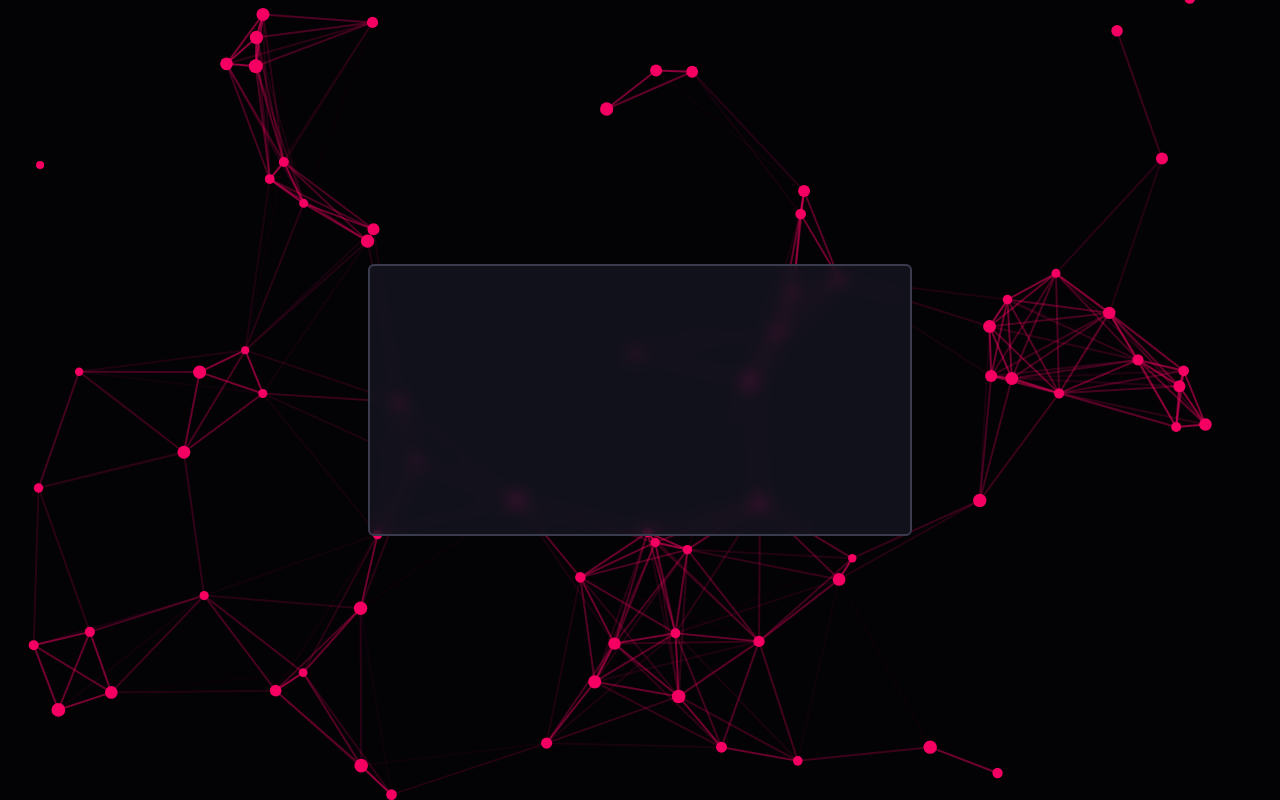
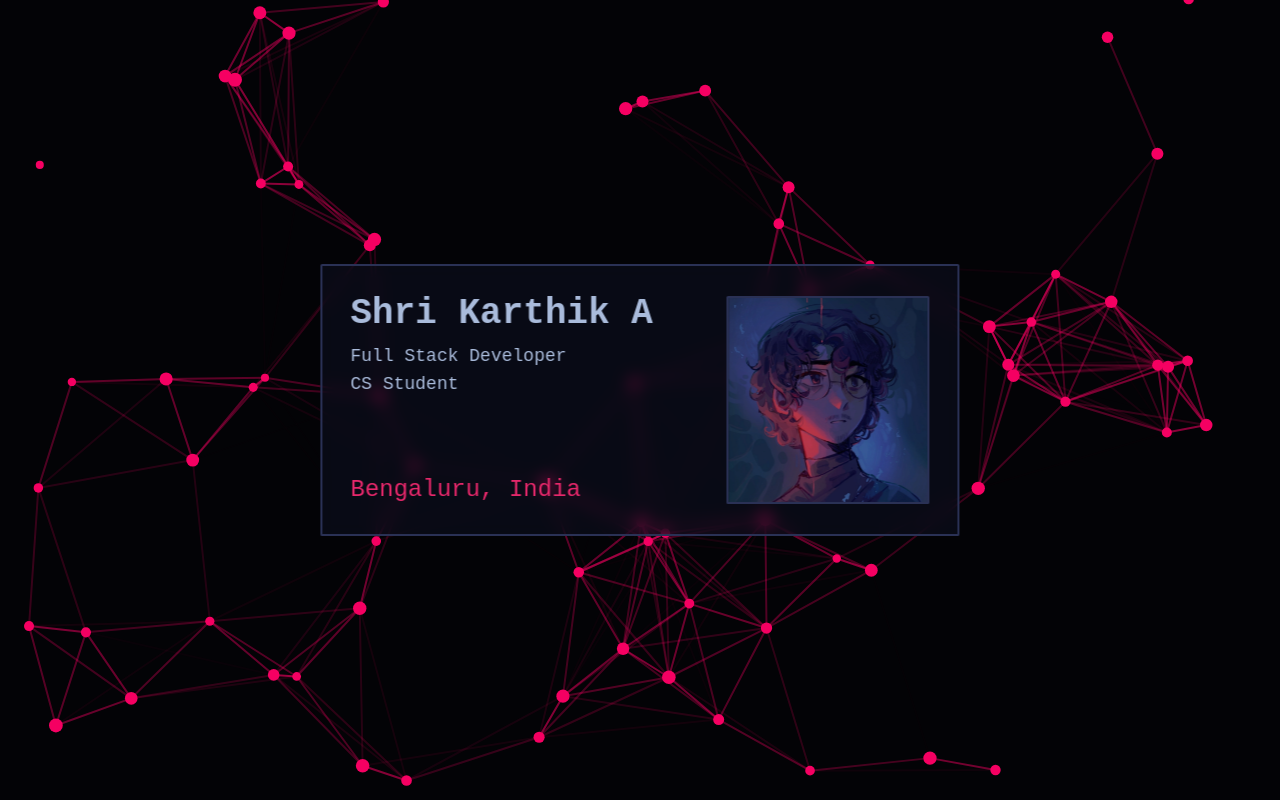
Before and after one commit to Kart8ik/PORTFOLIO, a React (Vite) app: page / in a window 1280 px wide. Built offline with nearby package versions, Linux system fonts and the light colour scheme.

Commit message:
finished initial card and set up other cards

```diff
--- /dev/null
+++ b/src/components/ui/card.jsx
@@ -0,0 +1,101 @@
+import * as React from "react"
+
+import { cn } from "@/lib/utils"
+
+function Card({
+  className,
+  ...props
+}) {
+  return (
+    <div
+      data-slot="card"
+      className={cn(
+        "bg-card/50 backdrop-blur-sm text-card-foreground flex flex-col gap-6 rounded-sm border border-2 py-6 shadow-sm",
+        className
+      )}
+      {...props} />
+  );
+}
+
+function CardHeader({
+  className,
+  ...props
+}) {
+  return (
+    <div
+      data-slot="card-header"
+      className={cn(
+        "@container/card-header grid auto-rows-min grid-rows-[auto_auto] items-start gap-1.5 px-6 has-data-[slot=card-action]:grid-cols-[1fr_auto] [.border-b]:pb-6",
+        className
+      )}
+      {...props} />
+  );
+}
+
+function CardTitle({
+  className,
+  ...props
+}) {
+  return (
+    <div
+      data-slot="card-title"
+      className={cn("leading-none font-semibold", className)}
+      {...props} />
+  );
+}
+
+function CardDescription({
+  className,
+  ...props
+}) {
+  return (
+    <div
+      data-slot="card-description"
+      className={cn("text-muted-foreground text-sm", className)}
+      {...props} />
+  );
+}
+
+function CardAction({
+  className,
+  ...props
+}) {
+  return (
+    <div
+      data-slot="card-action"
+      className={cn(
+        "col-start-2 row-span-2 row-start-1 self-start justify-self-end",
+        className
+      )}
+      {...props} />
+  );
+}
+
+function CardContent({
+  className,
+  ...props
+}) {
+  return (<div data-slot="card-content" className={cn("px-6", className)} {...props} />);
+}
+
+function CardFooter({
+  className,
+  ...props
+}) {
+  return (
+    <div
+      data-slot="card-footer"
+      className={cn("flex items-center px-6 [.border-t]:pt-6", className)}
+      {...props} />
+  );
+}
+
+export {
+  Card,
+  CardHeader,
+  CardFooter,
+  CardTitle,
+  CardAction,
+  CardDescription,
+  CardContent,
+}
--- a/src/index.css
+++ b/src/index.css
@@ -3,11 +3,101 @@
 
 @custom-variant dark (&:is(.dark *));
 
+:root {
+  --background: oklch(0.1149 0 0);
+  --foreground: oklch(0.7890 0.0498 261.9614);
+  --card: oklch(0.1895 0.0368 275.1612);
+  --card-foreground: oklch(0.6079 0.2228 7.1441);
+  --popover: oklch(0.2435 0 0);
+  --popover-foreground: oklch(0.8853 0 0);
+  --primary: oklch(0.6198 0.2478 10.4098);
+  --primary-foreground: oklch(0 0 0);
+  --secondary: oklch(0.4377 0.1531 9.5326);
+  --secondary-foreground: oklch(0.8853 0 0);
+  --muted: oklch(0.2850 0 0);
+  --muted-foreground: oklch(0.5999 0 0);
+  --accent: oklch(0.3059 0.0655 273.6178);
+  --accent-foreground: oklch(0.8853 0 0);
+  --destructive: oklch(0.6591 0.1530 22.1703);
+  --destructive-foreground: oklch(1.0000 0 0);
+  --border: oklch(0.3252 0.0646 273.9502);
+  --input: oklch(0.3092 0 0);
+  --ring: oklch(0.5298 0.1646 16.0617);
+  --chart-1: oklch(0.4891 0 0);
+  --chart-2: oklch(0.4863 0.0361 196.0278);
+  --chart-3: oklch(0.6534 0 0);
+  --chart-4: oklch(0.7316 0 0);
+  --chart-5: oklch(0.8078 0 0);
+  --sidebar: oklch(0.8187 0.0568 277.2774);
+  --sidebar-foreground: oklch(0.3211 0 0);
+  --sidebar-primary: oklch(0.4891 0 0);
+  --sidebar-primary-foreground: oklch(1.0000 0 0);
+  --sidebar-accent: oklch(0.4573 0.1065 273.5877);
+  --sidebar-accent-foreground: oklch(0.9006 0 0);
+  --sidebar-border: oklch(0.5494 0.1256 273.0846);
+  --sidebar-ring: oklch(0.4891 0 0);
+  --font-sans: JetBrains Mono, monospace;
+  --font-serif: JetBrains Mono, monospace;
+  --font-mono: JetBrains Mono, monospace;
+  --radius: 0.35rem;
+  --shadow-2xs: 0px 2px 0px 0px hsl(0 0% 20% / 0.07);
+  --shadow-xs: 0px 2px 0px 0px hsl(0 0% 20% / 0.07);
+  --shadow-sm: 0px 2px 0px 0px hsl(0 0% 20% / 0.15), 0px 1px 2px -1px hsl(0 0% 20% / 0.15);
+  --shadow: 0px 2px 0px 0px hsl(0 0% 20% / 0.15), 0px 1px 2px -1px hsl(0 0% 20% / 0.15);
+  --shadow-md: 0px 2px 0px 0px hsl(0 0% 20% / 0.15), 0px 2px 4px -1px hsl(0 0% 20% / 0.15);
+  --shadow-lg: 0px 2px 0px 0px hsl(0 0% 20% / 0.15), 0px 4px 6px -1px hsl(0 0% 20% / 0.15);
+  --shadow-xl: 0px 2px 0px 0px hsl(0 0% 20% / 0.15), 0px 8px 10px -1px hsl(0 0% 20% / 0.15);
+  --shadow-2xl: 0px 2px 0px 0px hsl(0 0% 20% / 0.38);
+}
+
+.dark {
+  --background: oklch(0.1149 0 0);
+  --foreground: oklch(0.8853 0 0);
+  --card: oklch(0.1895 0.0368 275.1612);
+  --card-foreground: oklch(0.6079 0.2228 7.1441);
+  --popover: oklch(0.2435 0 0);
+  --popover-foreground: oklch(0.8853 0 0);
+  --primary: oklch(0.6198 0.2478 10.4098);
+  --primary-foreground: oklch(0 0 0);
+  --secondary: oklch(0.4377 0.1531 9.5326);
+  --secondary-foreground: oklch(0.8853 0 0);
+  --muted: oklch(0.2850 0 0);
+  --muted-foreground: oklch(0.5999 0 0);
+  --accent: oklch(0.3059 0.0655 273.6178);
+  --accent-foreground: oklch(0.8853 0 0);
+  --destructive: oklch(0.6591 0.1530 22.1703);
+  --destructive-foreground: oklch(1.0000 0 0);
+  --border: oklch(0.3252 0.0646 273.9502);
+  --input: oklch(0.3092 0 0);
+  --ring: oklch(0.5298 0.1646 16.0617);
+  --chart-1: oklch(0.7058 0 0);
+  --chart-2: oklch(0.6714 0.0339 206.3482);
+  --chart-3: oklch(0.5452 0 0);
+  --chart-4: oklch(0.4604 0 0);
+  --chart-5: oklch(0.3715 0 0);
+  --sidebar: oklch(0.2393 0 0);
+  --sidebar-foreground: oklch(0.8853 0 0);
+  --sidebar-primary: oklch(0.7058 0 0);
+  --sidebar-primary-foreground: oklch(0.2178 0 0);
+  --sidebar-accent: oklch(0.3715 0 0);
+  --sidebar-accent-foreground: oklch(0.8853 0 0);
+  --sidebar-border: oklch(0.3290 0 0);
+  --sidebar-ring: oklch(0.7058 0 0);
+  --font-sans: JetBrains Mono, monospace;
+  --font-serif: JetBrains Mono, monospace;
+  --font-mono: JetBrains Mono, monospace;
+  --radius: 0.35rem;
+  --shadow-2xs: 0px 2px 0px 0px hsl(0 0% 20% / 0.07);
+  --shadow-xs: 0px 2px 0px 0px hsl(0 0% 20% / 0.07);
+  --shadow-sm: 0px 2px 0px 0px hsl(0 0% 20% / 0.15), 0px 1px 2px -1px hsl(0 0% 20% / 0.15);
+  --shadow: 0px 2px 0px 0px hsl(0 0% 20% / 0.15), 0px 1px 2px -1px hsl(0 0% 20% / 0.15);
+  --shadow-md: 0px 2px 0px 0px hsl(0 0% 20% / 0.15), 0px 2px 4px -1px hsl(0 0% 20% / 0.15);
+  --shadow-lg: 0px 2px 0px 0px hsl(0 0% 20% / 0.15), 0px 4px 6px -1px hsl(0 0% 20% / 0.15);
+  --shadow-xl: 0px 2px 0px 0px hsl(0 0% 20% / 0.15), 0px 8px 10px -1px hsl(0 0% 20% / 0.15);
+  --shadow-2xl: 0px 2px 0px 0px hsl(0 0% 20% / 0.38);
+}
+
 @theme inline {
-  --radius-sm: calc(var(--radius) - 4px);
-  --radius-md: calc(var(--radius) - 2px);
-  --radius-lg: var(--radius);
-  --radius-xl: calc(var(--radius) + 4px);
   --color-background: var(--background);
   --color-foreground: var(--foreground);
   --color-card: var(--card);
@@ -23,6 +113,7 @@
   --color-accent: var(--accent);
   --color-accent-foreground: var(--accent-foreground);
   --color-destructive: var(--destructive);
+  --color-destructive-foreground: var(--destructive-foreground);
   --color-border: var(--border);
   --color-input: var(--input);
   --color-ring: var(--ring);
@@ -39,75 +130,24 @@
   --color-sidebar-accent-foreground: var(--sidebar-accent-foreground);
   --color-sidebar-border: var(--sidebar-border);
   --color-sidebar-ring: var(--sidebar-ring);
-}
 
-:root {
-  --radius: 0.625rem;
-  --background: oklch(1 0 0);
-  --foreground: oklch(0.145 0 0);
-  --card: oklch(1 0 0);
-  --card-foreground: oklch(0.145 0 0);
-  --popover: oklch(1 0 0);
-  --popover-foreground: oklch(0.145 0 0);
-  --primary: oklch(0.205 0 0);
-  --primary-foreground: oklch(0.985 0 0);
-  --secondary: oklch(0.97 0 0);
-  --secondary-foreground: oklch(0.205 0 0);
-  --muted: oklch(0.97 0 0);
-  --muted-foreground: oklch(0.556 0 0);
-  --accent: oklch(0.97 0 0);
-  --accent-foreground: oklch(0.205 0 0);
-  --destructive: oklch(0.577 0.245 27.325);
-  --border: oklch(0.922 0 0);
-  --input: oklch(0.922 0 0);
-  --ring: oklch(0.708 0 0);
-  --chart-1: oklch(0.646 0.222 41.116);
-  --chart-2: oklch(0.6 0.118 184.704);
-  --chart-3: oklch(0.398 0.07 227.392);
-  --chart-4: oklch(0.828 0.189 84.429);
-  --chart-5: oklch(0.769 0.188 70.08);
-  --sidebar: oklch(0.985 0 0);
-  --sidebar-foreground: oklch(0.145 0 0);
-  --sidebar-primary: oklch(0.205 0 0);
-  --sidebar-primary-foreground: oklch(0.985 0 0);
-  --sidebar-accent: oklch(0.97 0 0);
-  --sidebar-accent-foreground: oklch(0.205 0 0);
-  --sidebar-border: oklch(0.922 0 0);
-  --sidebar-ring: oklch(0.708 0 0);
-}
+  --font-sans: var(--font-sans);
+  --font-mono: var(--font-mono);
+  --font-serif: var(--font-serif);
 
-.dark {
-  --background: oklch(0.145 0 0);
-  --foreground: oklch(0.985 0 0);
-  --card: oklch(0.205 0 0);
-  --card-foreground: oklch(0.985 0 0);
-  --popover: oklch(0.205 0 0);
-  --popover-foreground: oklch(0.985 0 0);
-  --primary: oklch(0.922 0 0);
-  --primary-foreground: oklch(0.205 0 0);
-  --secondary: oklch(0.269 0 0);
-  --secondary-foreground: oklch(0.985 0 0);
-  --muted: oklch(0.269 0 0);
-  --muted-foreground: oklch(0.708 0 0);
-  --accent: oklch(0.269 0 0);
-  --accent-foreground: oklch(0.985 0 0);
-  --destructive: oklch(0.704 0.191 22.216);
-  --border: oklch(1 0 0 / 10%);
-  --input: oklch(1 0 0 / 15%);
-  --ring: oklch(0.556 0 0);
-  --chart-1: oklch(0.488 0.243 264.376);
-  --chart-2: oklch(0.696 0.17 162.48);
-  --chart-3: oklch(0.769 0.188 70.08);
-  --chart-4: oklch(0.627 0.265 303.9);
-  --chart-5: oklch(0.645 0.246 16.439);
-  --sidebar: oklch(0.205 0 0);
-  --sidebar-foreground: oklch(0.985 0 0);
-  --sidebar-primary: oklch(0.488 0.243 264.376);
-  --sidebar-primary-foreground: oklch(0.985 0 0);
-  --sidebar-accent: oklch(0.269 0 0);
-  --sidebar-accent-foreground: oklch(0.985 0 0);
-  --sidebar-border: oklch(1 0 0 / 10%);
-  --sidebar-ring: oklch(0.556 0 0);
+  --radius-sm: calc(var(--radius) - 4px);
+  --radius-md: calc(var(--radius) - 2px);
+  --radius-lg: var(--radius);
+  --radius-xl: calc(var(--radius) + 4px);
+
+  --shadow-2xs: var(--shadow-2xs);
+  --shadow-xs: var(--shadow-xs);
+  --shadow-sm: var(--shadow-sm);
+  --shadow: var(--shadow);
+  --shadow-md: var(--shadow-md);
+  --shadow-lg: var(--shadow-lg);
+  --shadow-xl: var(--shadow-xl);
+  --shadow-2xl: var(--shadow-2xl);
 }
 
 @layer base {
--- a/src/pages/First.jsx
+++ b/src/pages/First.jsx
@@ -1,6 +1,8 @@
 import React, { useRef, useState, useEffect } from 'react'
 import { useScroll, motion, useTransform } from 'framer-motion'
 import AnimatedBox from '../components/AnimatedBox'
+import profile from '@/assets/profile.png'
+import { Card, CardHeader, CardTitle, CardDescription, CardContent, CardFooter, CardAction } from '@/components/ui/card'
 
 const First = () => {
   const scrollRef = useRef(null)
@@ -23,8 +25,14 @@ const First = () => {
     return () => mediaQuery.removeEventListener('change', handleMediaQueryChange)
   }, [])
 
+  const textOpacity = useTransform(scrollYProgress, [0, 0.4], [1, 0]);
+  const imageFlexBasis = useTransform(scrollYProgress, animationRange, ["35%", "100%"]);
+  const textFlexBasis = useTransform(scrollYProgress, animationRange, ["65%", "0%"]);
+  const imageSize = useTransform(scrollYProgress, animationRange, [208, 127]);
+  const padding = useTransform(scrollYProgress, animationRange, [28, 0]);
+
   // Animate width and height for non-distorting borders
-  const width = useTransform(scrollYProgress, animationRange, isSmallScreen ? ['400%', '100%'] : ['500%', '100%'])
+  const width = useTransform(scrollYProgress, animationRange, isSmallScreen ? ['470%', '100%'] : ['500%', '100%'])
   const height = useTransform(scrollYProgress, animationRange, isSmallScreen ? ['200%', '100%'] : ['600%', '100%'])
   return (
     <div className="w-screen h-screen overflow-hidden">
@@ -35,57 +43,104 @@ const First = () => {
               {/* Top Left Large Box */}
               <AnimatedBox
                 from="top-left"
-                className="box1 border-2 border-[#3b3b4f] rounded-sm bg-[#181926]/70 backdrop-blur-sm col-start-1 col-end-6 row-start-1 row-end-7 sm:col-start-1 sm:col-end-7 sm:row-start-1 sm:row-end-6 z-20"
+                className="box1 col-start-1 col-end-6 row-start-1 row-end-7 sm:col-start-1 sm:col-end-7 sm:row-start-1 sm:row-end-6 z-20"
                 scrollYProgress={scrollYProgress}
-              />
+              >
+                <Card className="w-full h-full">
+                  <CardHeader>
+                    <CardTitle>Shri Karthik A</CardTitle>
+                  </CardHeader>
+                </Card>
+              </AnimatedBox>
 
               {/* Top Right Large Box */}
               <AnimatedBox
                 from={isSmallScreen ? 'top' : 'right'}
-                className="box2 border-2 border-[#3b3b4f] rounded-sm bg-[#181926]/70 backdrop-blur-sm col-start-6 col-end-9 row-start-3 row-end-9 sm:col-start-7 sm:col-end-14 sm:row-start-1 sm:row-end-4 z-20"
+                className="box2 col-start-6 col-end-9 row-start-3 row-end-9 sm:col-start-7 sm:col-end-14 sm:row-start-1 sm:row-end-4 z-20"
                 scrollYProgress={scrollYProgress}
-              />
+                >
+                  <Card className="w-full h-full">
+                  <CardHeader>
+                    <CardTitle>Shri Karthik A</CardTitle>
+                  </CardHeader>
+                </Card>
+              </AnimatedBox>
 
               {/* Vertical Box on Far Right */}
               <AnimatedBox
                 from="top-right"
-                className="box3 border-2 border-[#3b3b4f] rounded-sm bg-[#181926]/70 backdrop-blur-sm col-start-6 col-end-9 row-start-1 row-end-3 sm:col-start-14 sm:col-end-15 sm:row-start-1 sm:row-end-4 z-20"
+                className="box3 col-start-6 col-end-9 row-start-1 row-end-3 sm:col-start-14 sm:col-end-15 sm:row-start-1 sm:row-end-4 z-20"
                 scrollYProgress={scrollYProgress}
-              />
+              >
+                <Card className="w-full h-full">
+                  <CardHeader>
+                    <CardTitle>Shri Karthik A</CardTitle>
+                  </CardHeader>
+                </Card>
+              </AnimatedBox>
 
               {/* Center Square (Profile) */}
               <AnimatedBox
                 from="bottom-left"
-                className="box4 border-2 border-[#3b3b4f] rounded-sm bg-[#181926]/70 backdrop-blur-sm col-start-1 col-end-4 row-start-12 row-end-15 sm:col-start-1 sm:col-end-4 sm:row-start-6 sm:row-end-9 z-20"
+                className="box4 col-start-1 col-end-4 row-start-12 row-end-15 sm:col-start-1 sm:col-end-4 sm:row-start-6 sm:row-end-9 z-20"
                 scrollYProgress={scrollYProgress}
-              />
+              >
+                <Card className="w-full h-full">
+                  <CardHeader>
+                    <CardTitle>Shri Karthik A</CardTitle>
+                  </CardHeader>
+                </Card>
+              </AnimatedBox>
 
               {/* Middle Box with absolute centering */}
               <div className="box5-container col-start-4 col-end-6 row-start-7 row-end-9 sm:col-start-7 sm:col-end-9 sm:row-start-4 sm:row-end-6 relative">
                 <motion.div
-                  className="box5 absolute top-1/2 left-1/2 border-2 border-[#3b3b4f] rounded-sm bg-[#181926]/70 backdrop-blur-sm z-10"
+                  className="box5 absolute top-1/2 left-1/2 z-10 bg-card/50 backdrop-blur-sm border-2 rounded-sm w-full h-full flex flex-row overflow-hidden"
                   style={{
                     width,
                     height,
                     x: '-50%',
                     y: '-50%',
+                    padding,
                   }}
-                />
+                >
+                    <motion.div className="flex flex-col" style={{ opacity: textOpacity, flexBasis: textFlexBasis, flexShrink: 0, overflow: 'hidden' }}>
+                      <div className="text-4xl font-semibold">Shri Karthik A</div>
+                      <div className="text-lg mt-2 font-light">Full Stack Developer</div>
+                      <div className="text-lg font-light">CS Student</div>
+                      <div className="text-2xl text-card-foreground font-light mt-auto">Bengaluru, India</div>
+                    </motion.div>
+                    <motion.div className="flex items-center justify-center" style={{ flexBasis: imageFlexBasis, flexShrink: 0 }}>
+                      <motion.img src={profile} alt="Profile" style={{ width: imageSize, height: imageSize }} className="rounded-sm border-2 border" />
+                    </motion.div>
+                </motion.div>
               </div>
 
               {/* Middle Right Box */}
               <AnimatedBox
                 from={isSmallScreen ? 'bottom' : 'left'}
-                className="box6 border-2 border-[#3b3b4f] rounded-sm bg-[#181926]/70 backdrop-blur-sm col-start-1 col-end-4 row-start-7 row-end-12 sm:col-start-4 sm:col-end-9 sm:row-start-6 sm:row-end-9 z-20"
+                className="box6 col-start-1 col-end-4 row-start-7 row-end-12 sm:col-start-4 sm:col-end-9 sm:row-start-6 sm:row-end-9 z-20"
                 scrollYProgress={scrollYProgress}
-              />
+              >
+                <Card className="w-full h-full">
+                  <CardHeader>
+                    <CardTitle>Shri Karthik A</CardTitle>
+                  </CardHeader>
+                </Card>
+              </AnimatedBox>
 
               {/* Bottom Large Box */}
               <AnimatedBox
                 from="bottom-right"
-                className="box7 border-2 border-[#3b3b4f] rounded-sm bg-[#181926]/70 backdrop-blur-sm col-start-4 col-end-9 row-start-9 row-end-15 sm:col-start-9 sm:col-end-15 sm:row-start-4 sm:row-end-9 z-20"
+                className="box7 col-start-4 col-end-9 row-start-9 row-end-15 sm:col-start-9 sm:col-end-15 sm:row-start-4 sm:row-end-9 z-20"
                 scrollYProgress={scrollYProgress}
-              />
+              >
+                <Card className="w-full h-full">
+                  <CardHeader>
+                    <CardTitle>Shri Karthik A</CardTitle>
+                  </CardHeader>
+                </Card>
+              </AnimatedBox>
             </div>
           </div>
         </div>
```
Also changed, not shown: src/components/AnimatedBox.jsx (+16 -8 lines), src/assets/profile.png (added).
